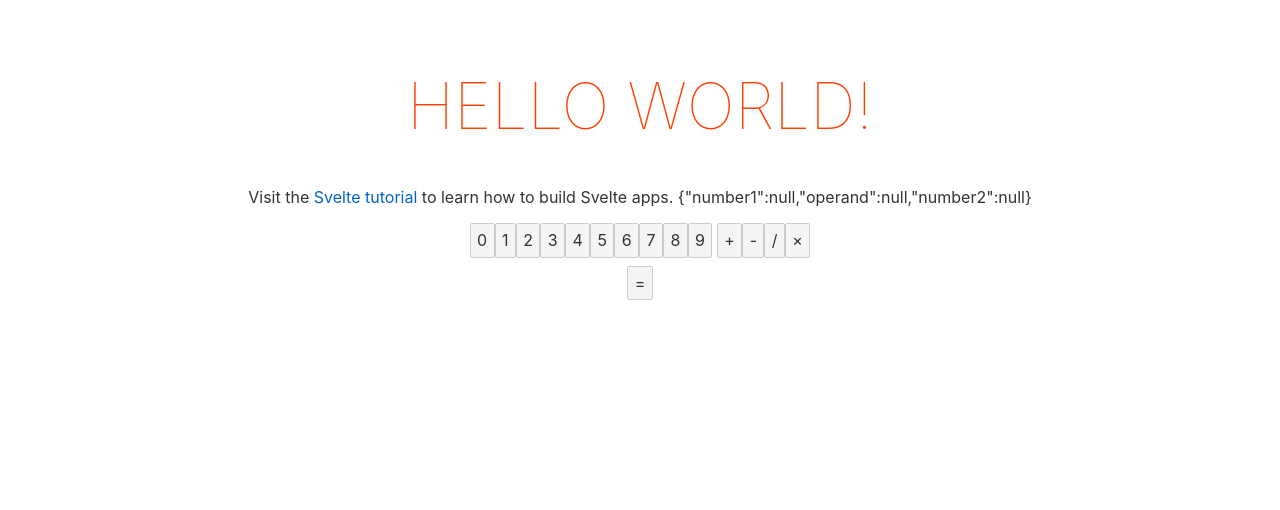
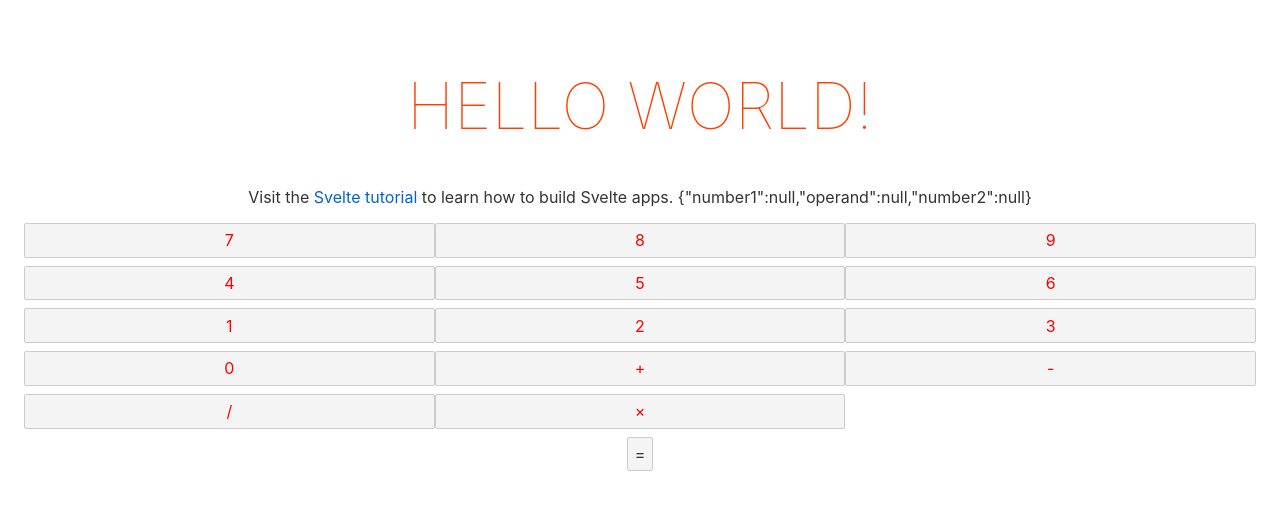
Before and after one commit to jkjustjoshing/time-calculator, a Svelte app: page / in a window 1280 px wide. Shown: the top 510 px of the page. Built offline with nearby package versions, Linux system fonts and the light colour scheme.

Commit message:
Style buttons in grid

```diff
--- a/src/Buttons.svelte
+++ b/src/Buttons.svelte
@@ -21,9 +21,26 @@
   }
 </script>
 
-<div>
+<style>
+  .grid {
+    display: grid;
+    grid-template-columns: 1fr 1fr 1fr;
+    grid-template-areas:
+      'n-7 n-8 n-9'
+      'n-4 n-5 n-6'
+      'n-1 n-2 n-3'
+      'n-0 . .';
+  }
+  .grid button {
+    color: red;
+  }
+</style>
+
+<div class="grid">
   {#each numbers as number}
-    <button on:click={numberClick}>{number}</button>
+    <button on:click={numberClick} style="grid-area: n-{number};">
+      {number}
+    </button>
   {/each}
   {#each operands as operand}
     <button on:click={() => operandClick(operand)}>{operand.text}</button>
```
